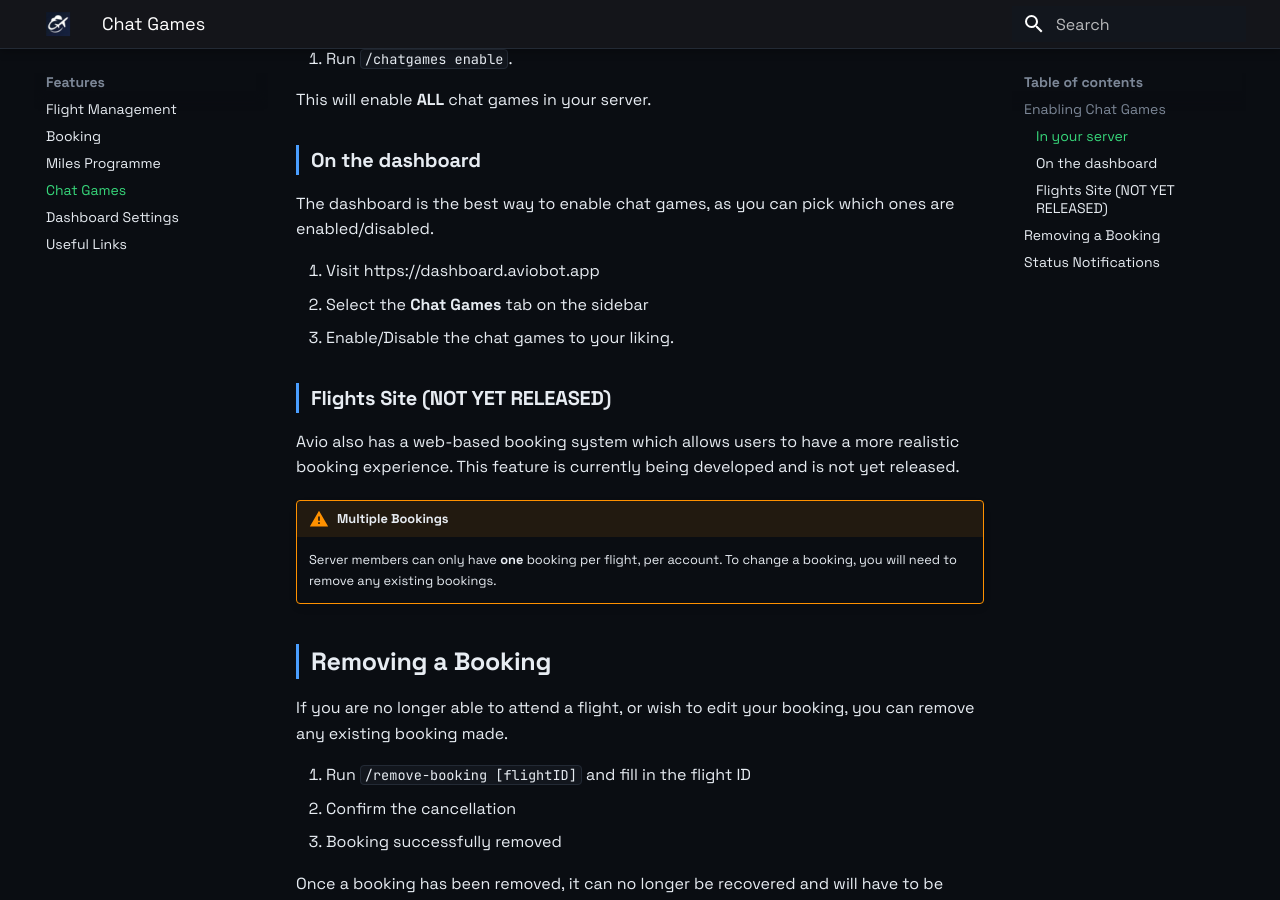
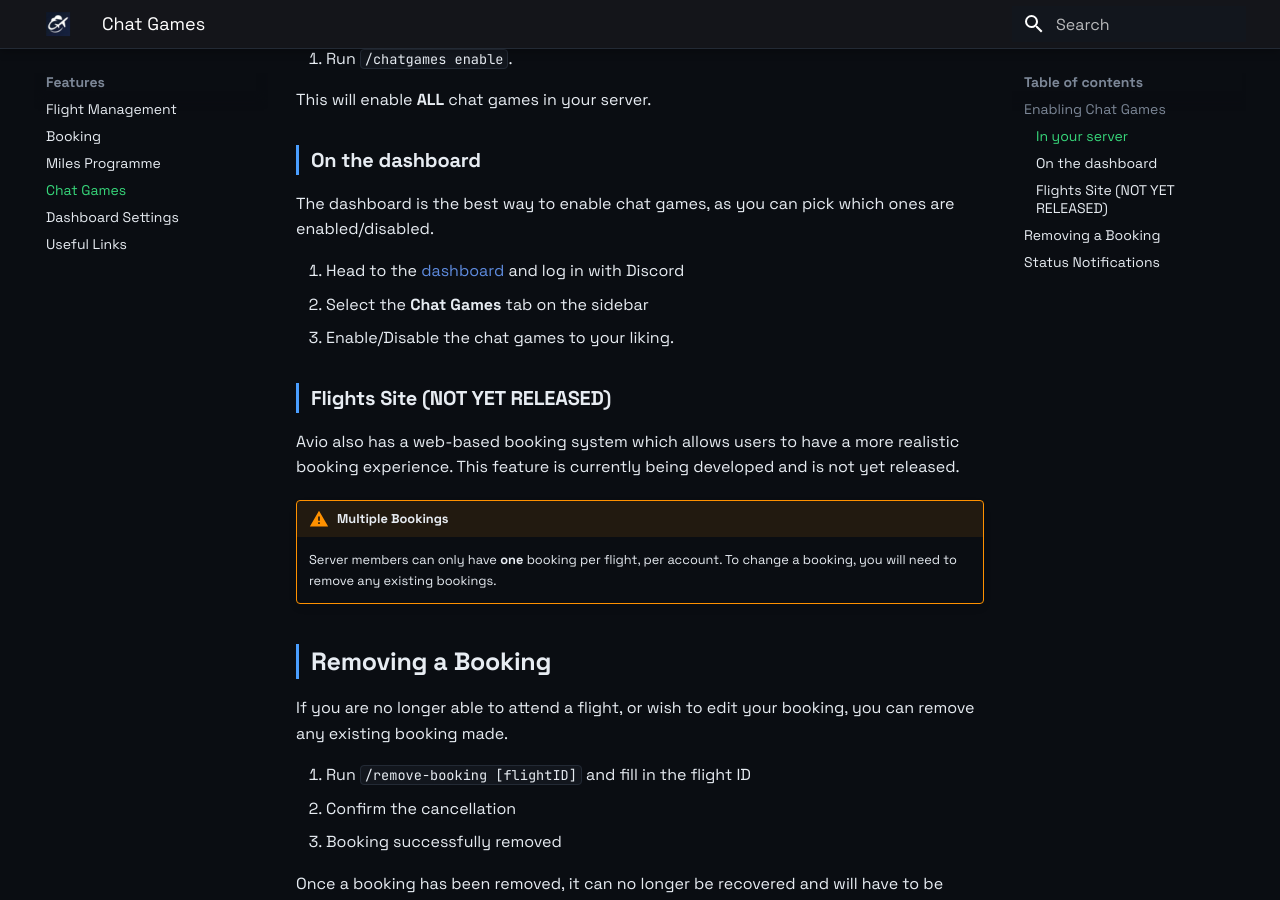
Before and after one commit to fudgemss/avio-wiki, an MkDocs documentation site: the page built from docs/features/chatgames.md, in a window 1280 px wide and 900 px high, scrolled down 481 px. Built offline with MkDocs 1.6.1 and Material for MkDocs 9.7.7, drawn with Linux system fonts in a browser that asks for light colours.

Commit message:
Update chatgames.md

```diff
--- a/docs/features/chatgames.md
+++ b/docs/features/chatgames.md
@@ -14,7 +14,7 @@
 ### On the dashboard
 The dashboard is the best way to enable chat games, as you can pick which ones are enabled/disabled.
 
-1. Visit https://dashboard.aviobot.app
+1. Head to the [dashboard](https://dashboard.aviobot.app) and log in with Discord
 2. Select the **Chat Games** tab on the sidebar
 3. Enable/Disable the chat games to your liking.
 
```
